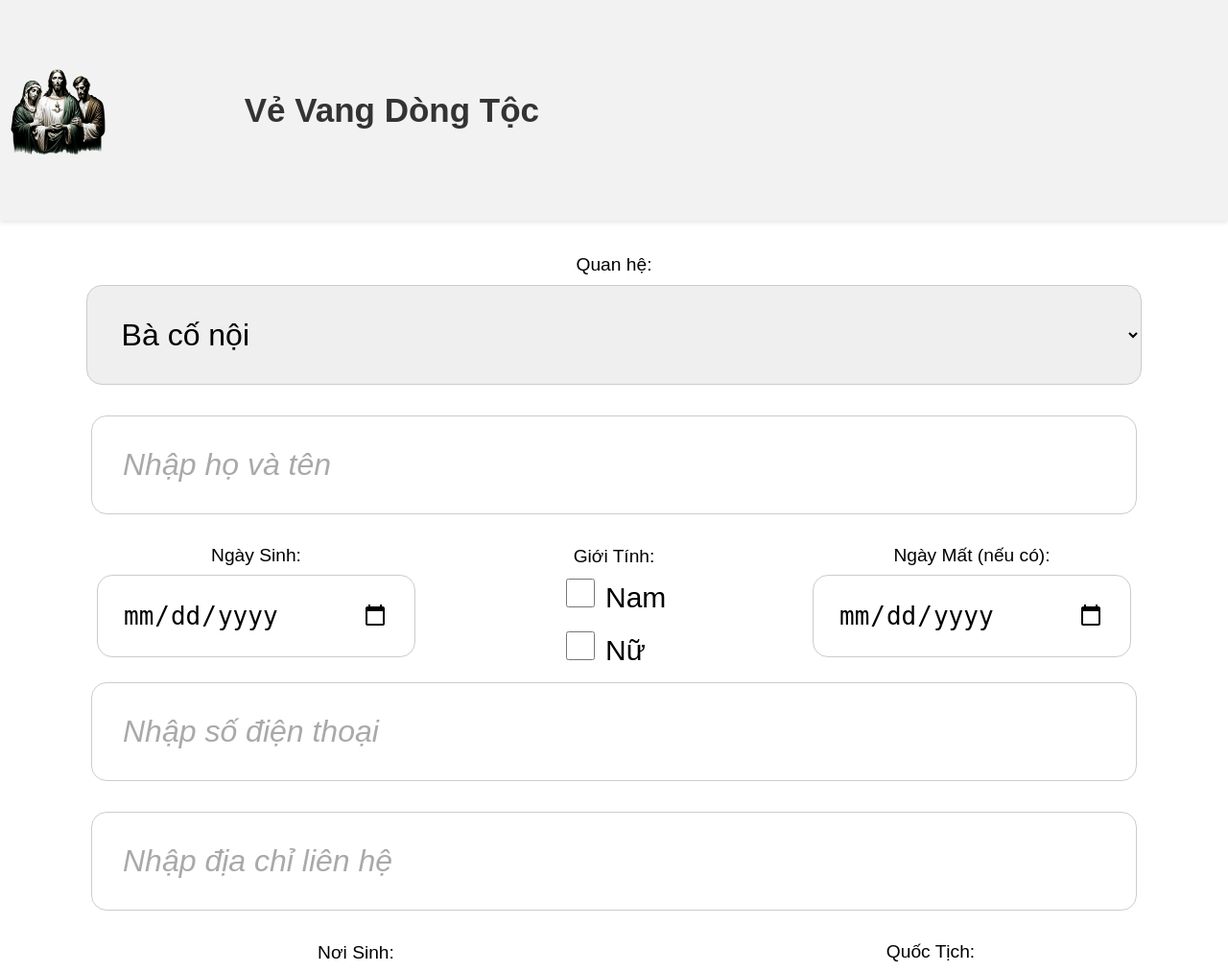
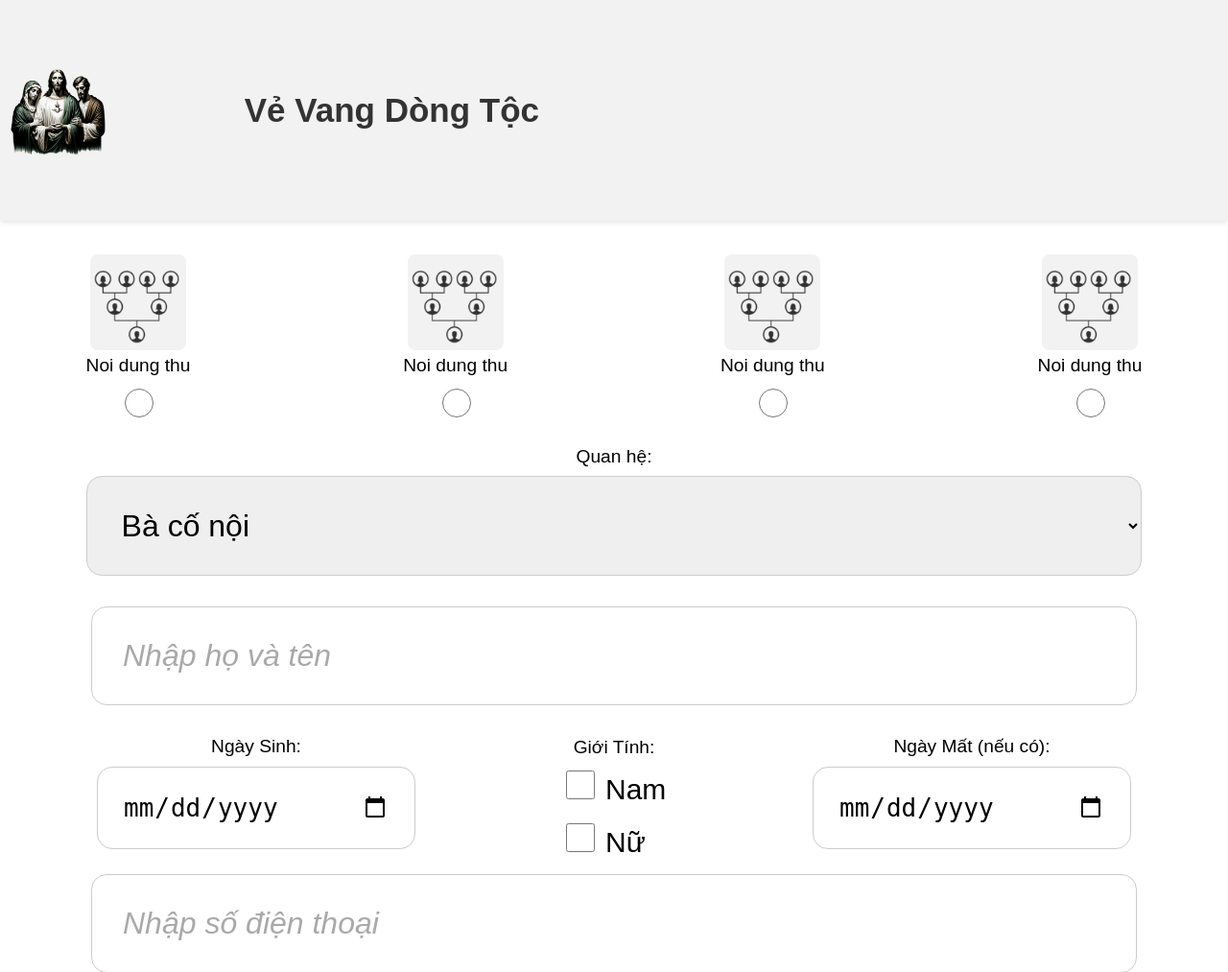
Before and after one commit to MinhLong2410-02/web-gia-dinh, a Django app: page /home/import-info/ in a window 1280 px wide. Shown: the top 1013 px of the page at 96% size. Run offline with Django 3.2, Linux system fonts and the light colour scheme.

Commit message:
make a radio input

```diff
--- a/myproject/home/static/css/import_info_style.css
+++ b/myproject/home/static/css/import_info_style.css
@@ -64,7 +64,7 @@ body, html {
 }
 
 #upload_button {
-    background-color: rgb(255, 255, 84);
+    background-color: rgb(143, 143, 67);
     width: 80%;
     height: 80px;
     border-radius: 10px;
@@ -188,6 +188,35 @@ input[type="checkbox"] {
 }
 
 
+.wrap-options {
+    display: flex;
+    justify-content: space-between;
+    align-items: center;
+    width: 100%;
+    margin-bottom: 30px;
+}
+.option {
+    border-radius: 1rem;
+    object-fit: cover;
+    display: flex;
+    flex-direction: column;
+    justify-content: center;
+    align-items: center;
+}
+
+.option img {
+    width: 100px;
+    height: 100px;
+    object-fit: cover;
+    margin-bottom: 5px;
+    border-radius: 8px;
+    background-color: #f2f2f2;
+
+}
+.option input[type="radio"] {
+    width: 30px;
+    height: 30px;
+}
 
 /* fix css */
 
--- a/myproject/home/templates/home/import_info.html
+++ b/myproject/home/templates/home/import_info.html
@@ -18,6 +18,30 @@
     </div>
 
     <form method="post" enctype="multipart/form-data">
+        <div class="form-group" style= "padding: 0 7%;">
+            <div class="wrap-options">
+                <div class= "option">
+                    <img src="{% static 'images/family_tree.png' %}" alt="Hình Ảnh">
+                    <label class="checkbox-inline">Noi dung thu</label>
+                    <input type="radio" id="option1" name="option1"/>
+                </div>
+                <div class= "option">
+                    <img src="{% static 'images/family_tree.png' %}" alt="Hình Ảnh">
+                    <label class="checkbox-inline">Noi dung thu</label>
+                    <input type="radio" id="option1" name="option1"/>
+                </div>
+                <div class= "option">
+                    <img src="{% static 'images/family_tree.png' %}" alt="Hình Ảnh">
+                    <label class="checkbox-inline">Noi dung thu</label>
+                    <input type="radio" id="option1" name="option1"/>
+                </div>
+                <div class= "option">
+                    <img src="{% static 'images/family_tree.png' %}" alt="Hình Ảnh">
+                    <label class="checkbox-inline">Noi dung thu</label>
+                    <input type="radio" id="option1" name="option1"/>
+                </div>
+            </div>
+        </div>
         <div class="form-group" style = "padding : 0 7%">
             <label for="relationship">Quan hệ:</label>
             <select id="relationship" name="relationship">
```
